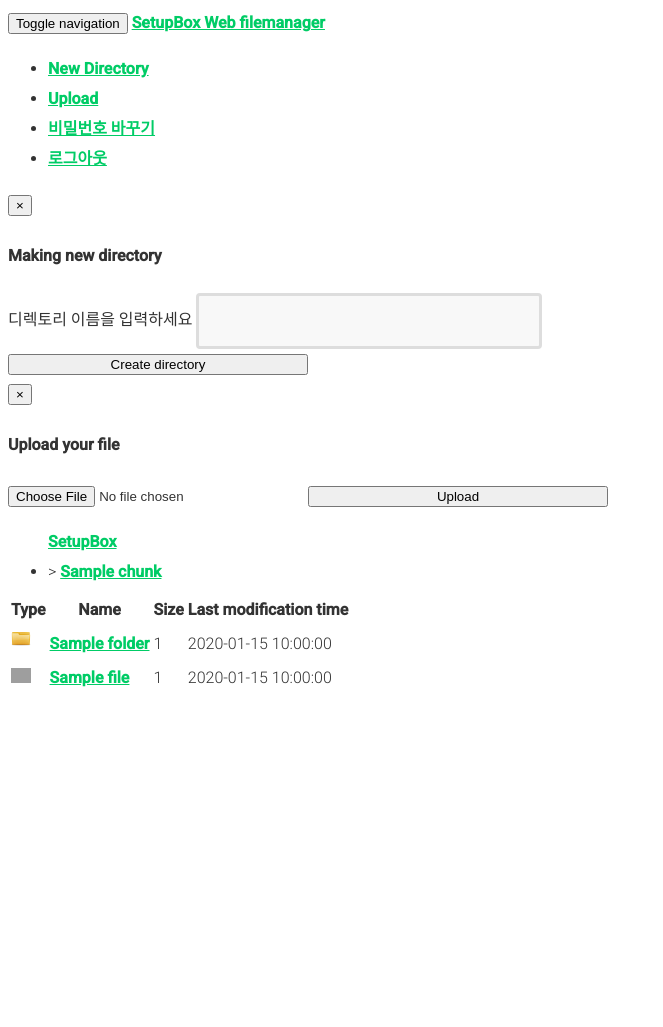
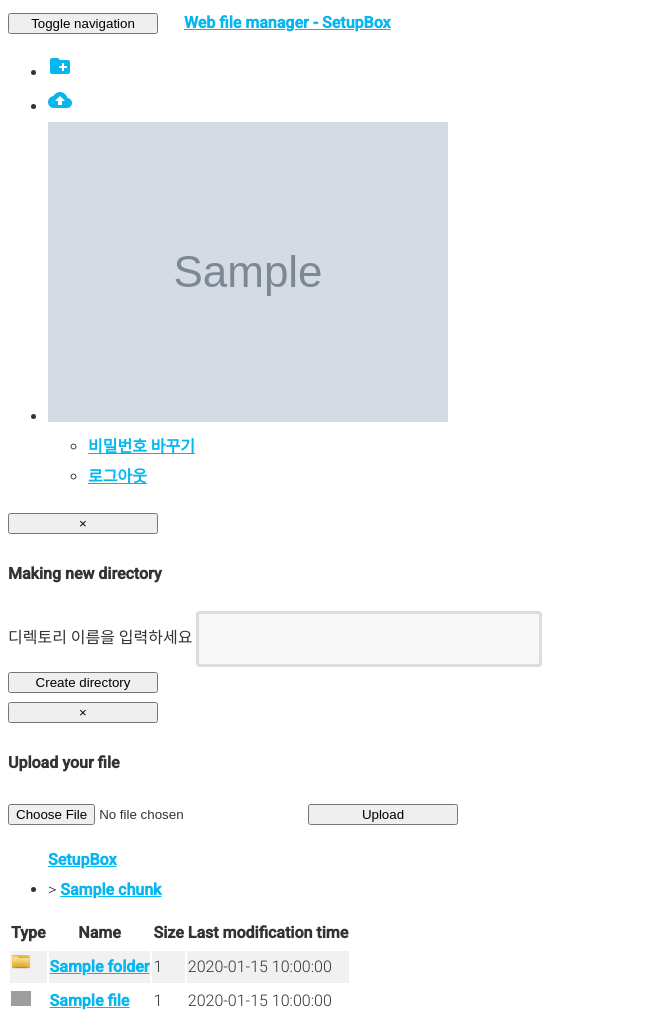
Before and after one commit to maxtortime/SetupBox, a Flask app: template setupbox/web_server/templates/folder.html in a window 1280 px wide. Shown: the whole page, without its empty margins (0-663 px from the left). Before the commit the page ends 687 px from the top, so only its background shows below. Run offline with Flask 2, Linux system fonts and the light colour scheme; a user stored in the database is signed in; tables that the repository leaves empty hold one stand-in row (values such as "Sample post"); the template is opened without the code that fills it: most values are stand-ins (such as "Sample title", 1, 10 or a date in 2020); grey boxes marked "Sample" are stand-in pictures; some libraries are stand-ins or nearby versions; grey boxes are pictures that could not be loaded.

Commit message:
add icon and profile image(gravatar)

```diff
--- a/setupbox/web_server/runserver.py
+++ b/setupbox/web_server/runserver.py
@@ -1,20 +1,21 @@
 # -*- coding: utf-8 -*-
-
-# TODO: 검색 기능 구현하기, 폴더 지우기, 이름 바꾸기, 파일 이동
-
+# TODO: 디렉토리 겹쳐지는 문제 해결해야 함
+import hashlib
 import shutil
+import urllib
 
 from filesystem import *
 from flask import Flask, render_template, request, redirect, url_for, send_file
 from flask.ext.bower import Bower
 from flask.ext.login import user_logged_in
 from flask.ext.mail import Mail
-from flask.ext.security import UserMixin, RoleMixin, SQLAlchemyUserDatastore, Security, current_user, user_registered
+from flask.ext.security import UserMixin, RoleMixin, SQLAlchemyUserDatastore, Security, current_user
 from flask_login import login_user
 from flask_security import http_auth_required, login_required
 from flask_sqlalchemy import SQLAlchemy
 from os import error
 from werkzeug.utils import secure_filename
+
 
 app = Flask(__name__) # init flask app
 app.config.from_object('config') # config import from config.py
@@ -95,6 +96,14 @@ def explorer(path=''):
     # 유저의 파일을 담는 루트 디렉토리를 정의
     FILES_ROOT = set_file_root()
 
+    email = current_user.email
+    size = 20
+    default = url_for('static',filename='ico/favicon.png')
+
+    # construct the url
+    gravatar_url = "http://www.gravatar.com/avatar/" + hashlib.md5(email.lower()).hexdigest() + "?"
+    gravatar_url += urllib.urlencode({'d':default, 's':str(size)})
+
     # 회원가입된 유저의 이메일로된 디렉토리가 존재하지 않으면 그 디렉토리를 만든다
     if not os.path.exists(FILES_ROOT):
         os.mkdir(FILES_ROOT)
@@ -105,7 +114,7 @@ def explorer(path=''):
     if os.path.isdir(path_join):
         folder = Folder(FILES_ROOT, path)
         folder.read()
-        return render_template('folder.html', folder=folder)
+        return render_template('folder.html', gravatar_url=gravatar_url, folder=folder)
     else:
         my_file = File(FILES_ROOT, path)
         context = my_file.apply_action(View)
@@ -114,7 +123,7 @@ def explorer(path=''):
         if context == None:
            return send_file(os.path.join(FILES_ROOT,path))
 
-        return render_template('file_view.html', text = context['text'], file=my_file, folder=folder)
+        return render_template('file_view.html', gravatar_url=gravatar_url, text = context['text'], file=my_file, folder=folder)
 
 
 @app.route('/search', methods=['POST'])
@@ -147,17 +156,16 @@ def upload_file():
 
     if request.method == "POST":
         file = request.files['file']
+        directory_root = request.form['directory_root']
 
         if file:
             filename = secure_filename(file.filename)
-            directory_root = request.form['directory_root']
+
             path = os.path.join(FILES_ROOT,directory_root,filename)
 
             file.save(path)
 
-            return redirect(url_for('explorer', path=os.path.join(directory_root)))
-        else:
-            return 'FILE UPLOAD FAILED'
+        return redirect(url_for('explorer', path=os.path.join(directory_root)))
 
 
 @app.route('/rename', methods=['POST'])
--- a/setupbox/web_server/static/css/style.css
+++ b/setupbox/web_server/static/css/style.css
@@ -5,8 +5,23 @@
 	-o-transition: all .3s; -moz-transition: all .3s; -webkit-transition: all .3s; -ms-transition: all .3s; transition: all .3s;
 }
 
+.navbar-brand {
+	padding: 19px 22px;
+}
+
+.folders_row {
+	background-color: #F2F1F1;
+}
+
+.files_row {
+	background-color: #FFFFFF;
+}
 input {
 	width: 300px;
+}
+
+button, html input[type=button], input[type=reset], input[type=submit] {
+	width: 150px;
 }
 
 label {
@@ -24,7 +39,7 @@ label[for="remember"] {
 
 .breadcrumb {
 	text-align: left;
-	margin-bottom: 5px;
+	margin-bottom: 10px;
 }
 .breadcrumb>li:before {
     content: ">";
@@ -51,7 +66,7 @@ pre {
 strong { font-weight: 500; }
 
 a, a:hover, a:focus {
-	color: #00cc66;
+	color: #06b6ef;
 	font-weight:bold;
 	text-decoration: underline;
     -o-transition: all .3s; -moz-transition: all .3s; -webkit-transition: all .3s; -ms-transition: all .3s; transition: all .3s;
--- a/setupbox/web_server/templates/base.html
+++ b/setupbox/web_server/templates/base.html
@@ -26,7 +26,7 @@
                     <span class="icon-bar"></span>
                     <span class="icon-bar"></span>
                 </button>
-                <a class="navbar-brand" href="{{ url_for('index') }}">SetupBox Web filemanager</a>
+                <a class="navbar-brand" href="{{ url_for('index') }}">Web file manager - SetupBox</a>
             </div>
 
             <!-- Collect the nav links, forms, and other content for toggling -->
@@ -39,10 +39,22 @@
                     </ul>
                 {% else %}
                     <ul class="nav navbar-nav navbar-right">
-                        <li><a data-toggle="modal" data-target="#newDirectory">New Directory</a></li>
-                        <li><a data-toggle="modal" data-target="#upload">Upload</a></li>
-                        <li><a href="{{ url_for('security.change_password') }}">비밀번호 바꾸기</a></li>
-                        <li><a href="{{ url_for('security.logout') }}">로그아웃</a></li>
+                        <li><a data-toggle="modal" data-target="#newDirectory">
+                            <i class="material-icons">create_new_folder</i>
+                        </a>
+                        </li>
+                        <li><a data-toggle="modal" data-target="#upload">
+                            <i class="material-icons">cloud_upload</i></a></li>
+
+                        <li class="dropdown">
+                            <a id="auth" data-toggle="dropdown" aria-haspopup="true" aria-expanded="true">
+                                <img src="{{ gravatar_url }}" alt="Auth"><span class="caret"></span>
+                            </a>
+                            <ul class="dropdown-menu" aria-labelledby="auth">
+                                <li><a href="{{ url_for('security.change_password') }}">비밀번호 바꾸기</a></li>
+                                <li><a href="{{ url_for('security.logout') }}">로그아웃</a></li>
+                            </ul>
+                        </li>
                     </ul>
                 {% endif %}
             </div><!-- /.navbar-collapse -->
--- a/setupbox/web_server/templates/dependencies.html
+++ b/setupbox/web_server/templates/dependencies.html
@@ -1,4 +1,5 @@
 <link rel="stylesheet" href="http://fonts.googleapis.com/css?family=Roboto:400,100,300,500">
+<link href="https://fonts.googleapis.com/icon?family=Material+Icons" rel="stylesheet">
 <!-- stylesheets -->
 <!-- Latest compiled and minified CSS -->
 <link rel="stylesheet" href="{{ url_for('bower.static', filename='bootstrap/dist/css/bootstrap.min.css') }}">
--- a/setupbox/web_server/templates/file_view.html
+++ b/setupbox/web_server/templates/file_view.html
@@ -1,6 +1,4 @@
 {% extends "base.html" %}
-
-
 {% block content %}
     {% if folder.chunks %}
         <ul class="breadcrumb">
@@ -16,6 +14,4 @@
     <script>hljs.initHighlightingOnLoad();</script>
 
     <pre><code class="{{ file.extension }}">{{ text }}</code></pre>
-
-
 {% endblock %}
--- a/setupbox/web_server/templates/folder.html
+++ b/setupbox/web_server/templates/folder.html
@@ -10,7 +10,7 @@
                     <h4>Making new directory</h4>
                 </div>
                 <div class="modal-body">
-                    <form action="{{ url_for('create_directory') }}" method="post">
+                    <form action="{{ url_for('create_directory') }}" method="post" id="mdform">
                         <label> 디렉토리 이름을 입력하세요
                             <input type="text" name="new_directory_name">
                         </label>
@@ -29,9 +29,10 @@
                 <div class="modal-header">
                     <button type="button" class="close" data-dismiss="modal">&times;</button>
                     <h4>Upload your file</h4>
+
                 </div>
                 <div class="modal-body">
-                    <form style='display:-webkit-box;' action="{{ url_for('upload_file') }}" method=post enctype=multipart/form-data>
+                    <form id="uploadform" style='display:-webkit-box;' action="{{ url_for('upload_file') }}" method=post enctype=multipart/form-data>
                         <input type=file name=file>
                         <input class='btn btn-info' type=submit value=Upload>
                         <input type="hidden" value="{{folder.path}}" name="directory_root">
@@ -66,7 +67,7 @@
             </thead>
             <tbody>
             {% for folder in folder.folders %}
-                <tr class="warning">
+                <tr class="folders_row">
                     <td><img src="{{ url_for('static',filename='img/ext/folder.png') }}" width="20" alt="icon"></td>
                     <td id="{{ folder.path }}" class="folders">
                         <a href="/files/{{ folder.path }}">{{ folder.name }}</a>
@@ -77,7 +78,7 @@
             {% endfor %}
 
             {% for file in folder.files %}
-                <tr class="info">
+                <tr class="files_row">
                     <td>
                         <img src="{{ url_for('static',filename='img/ext/'+ file.extension) }}.png" width="20" alt="icon">
                     </td>
--- a/setupbox/web_server/templates/security/change_password.html
+++ b/setupbox/web_server/templates/security/change_password.html
@@ -8,5 +8,6 @@
         {{ render_field_with_errors(change_password_form.new_password_confirm) }}
         {{ render_field(change_password_form.submit) }}
     </form>
+    <a href="{{ url_for('explorer') }}">Back to manager</a>
     {% include 'security/_menu.html' %}
 {% endblock %}
--- a/setupbox/web_server/templates/security/register_user.html
+++ b/setupbox/web_server/templates/security/register_user.html
@@ -14,8 +14,4 @@
         <li>You are already user of SetupBox? Please <a href="{{ url_for('security.login') }}">Login</a></li>
         <li>If you <a href="{{ url_for('security.forgot_password') }}">forgot your password?</a></li>
     </ul>
-    </div>
-    <div class="form-top-right">
-        <i class="fa fa-key"></i>
-    </div>
 {% endblock %}
```
